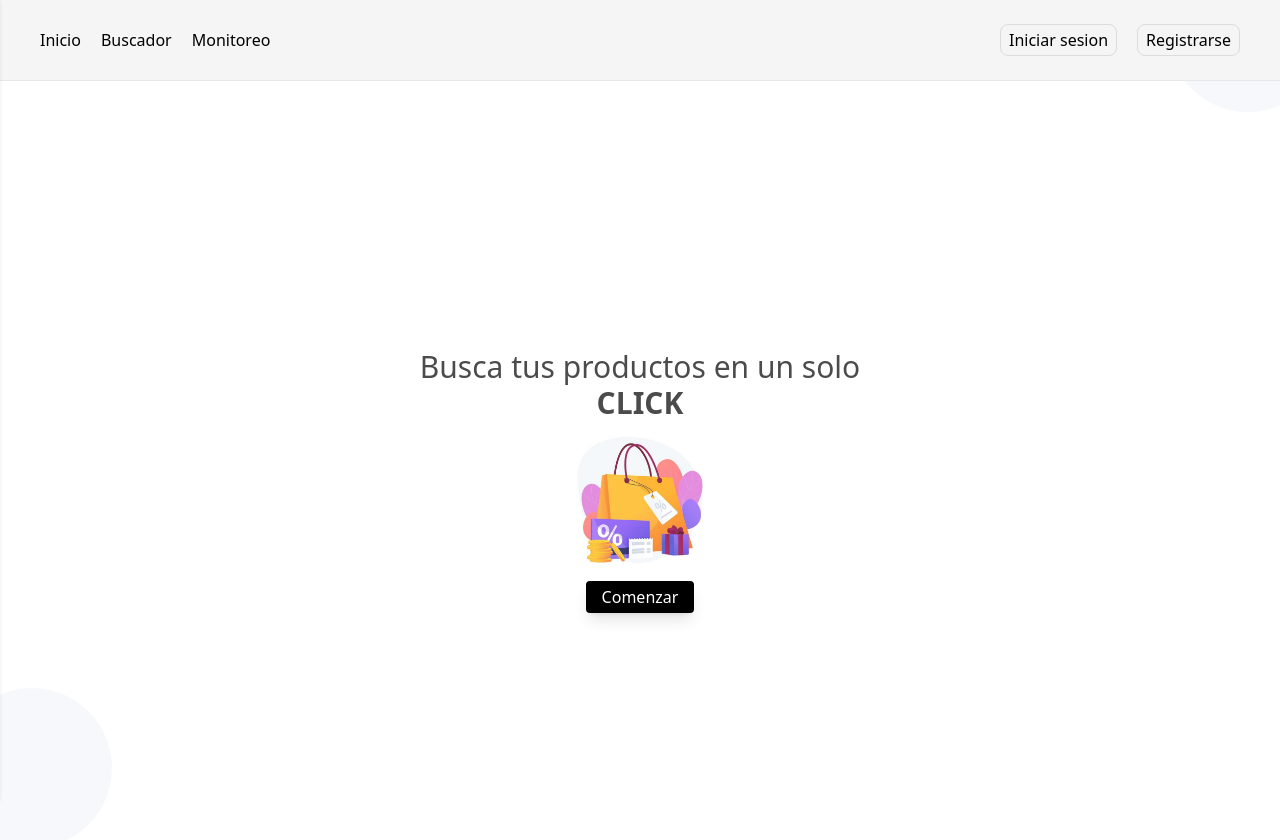
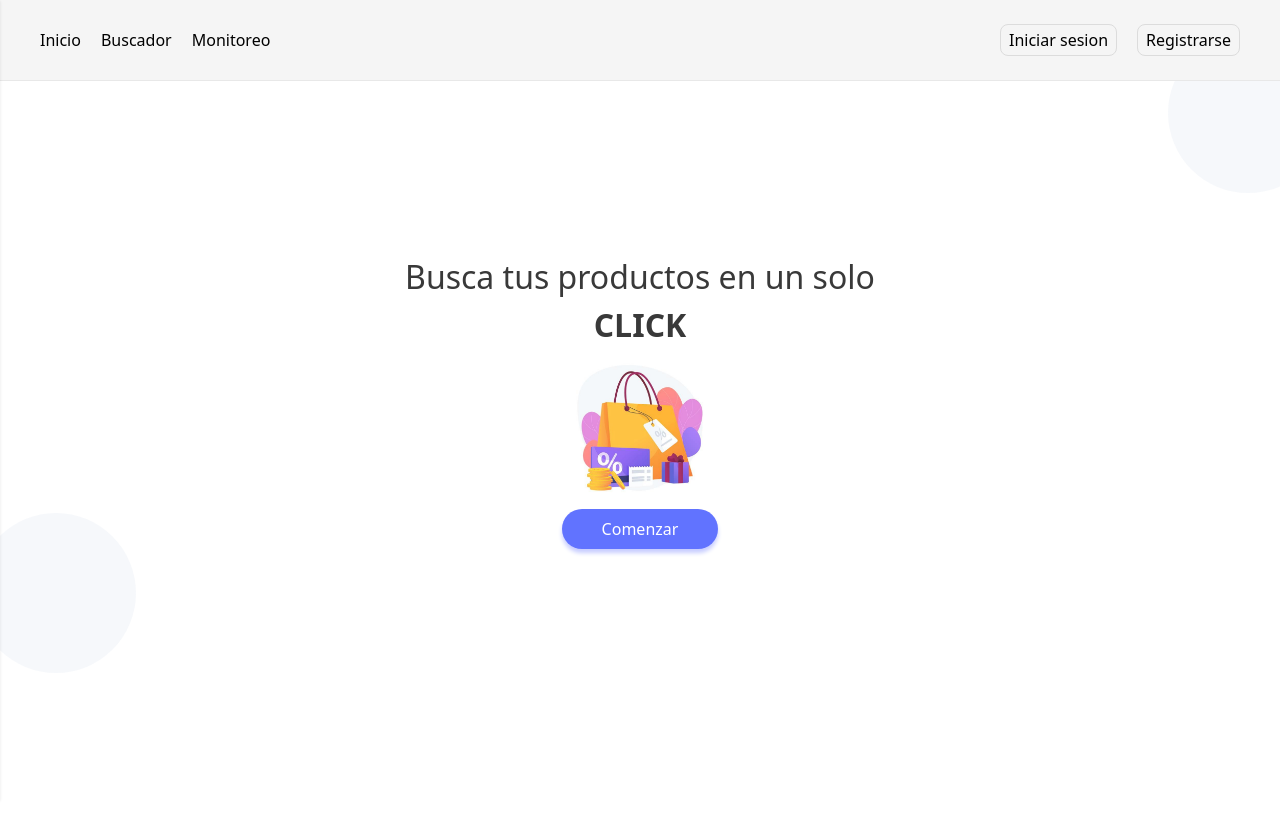
Before and after one commit to JesugG17/price-prowler-web, a React (Vite) app: page / in a window 1280 px wide. Shown: the top 840 px of the page. After the commit the page ends 800 px from the top, so only its background shows below. Built offline with nearby package versions, Linux system fonts and the light colour scheme.

Commit message:
cambio de Homepage de  tailwind a scss

```diff
--- a/src/common/routes/AppRouter.tsx
+++ b/src/common/routes/AppRouter.tsx
@@ -3,6 +3,7 @@ import { HomePage } from '../../modules/price-prowler/pages/HomePage/HomePage';
 import { TrackingPage } from '../../modules/price-prowler/pages/TrackingPage';
 import { SearchPage } from '@/modules/price-prowler/pages/SearchPage';
 import { Header } from '../../modules/ui/components/Header/Header';
+
 
 export const AppRouter = () => {
   return (
--- /dev/null
+++ b/src/modules/price-prowler/pages/HomePage/HomePage.css
@@ -0,0 +1,54 @@
+.container-homepage {
+  position: relative;
+  display: flex;
+  flex-direction: column;
+  align-items: center;
+  justify-content: center;
+  height: 80vh;
+  width: 100vw;
+}
+.container-homepage p {
+  color: #393939;
+  font-size: 2rem;
+  text-align: center;
+}
+.container-homepage img {
+  width: 10rem;
+}
+.container-homepage a {
+  background-color: #6173FF;
+  color: #FFF;
+  border-radius: 2rem;
+  padding: 0.5rem 2.5rem;
+  box-shadow: 0px 0.25rem 0.25rem #c7cdff;
+  transition: opacity 200ms linear;
+}
+.container-homepage a:hover {
+  opacity: 90%;
+}
+
+.bg-circle-top {
+  background-color: #e2e8f0;
+  border-radius: 50%;
+  height: 10rem;
+  opacity: 30%;
+  width: 10rem;
+  position: absolute;
+  top: -3rem;
+  right: -3rem;
+  bottom: auto;
+  left: auto;
+  z-index: -10;
+}
+
+.bg-circle-bottom {
+  background-color: #e2e8f0;
+  border-radius: 50%;
+  height: 10rem;
+  opacity: 30%;
+  width: 10rem;
+  position: absolute;
+  bottom: 3rem;
+  left: -1.5rem;
+  z-index: -10;
+}/*# sourceMappingURL=HomePage.css.map */
--- a/src/modules/price-prowler/pages/HomePage/HomePage.scss
+++ b/src/modules/price-prowler/pages/HomePage/HomePage.scss
@@ -0,0 +1,63 @@
+$text-xl: 2rem;
+$black: #1F1F1F;
+$light-blue: #6173FF;
+$white: #FFF;
+
+.container-homepage{
+    position: relative;
+    display: flex;
+    flex-direction: column;
+    align-items: center;
+    justify-content: center;
+    height: 80vh;
+    width: 100vw;
+
+    p{
+        color: lighten($color: $black, $amount: 10);
+        font-size: $text-xl;
+        text-align: center;
+    }
+
+    img{
+        width: 10rem;
+    }
+
+    //'bg-black rounded text-white py-1 px-4 shadow-lg hover:brightness-110 transition-all duration-200
+    a{
+        background-color: $light-blue;
+        color: $white;
+        border-radius: 2rem;
+        padding: 0.5rem 2.5rem;
+        box-shadow: 0px 0.25rem 0.25rem lighten($light-blue, 20);
+
+        transition: opacity 200ms linear;
+        &:hover{
+            opacity: 90%;
+        }
+    }
+}
+
+//'bg-slate-200 w-40 h-40 -z-10 opacity-30 rounded-full absolute -top-12 -right-12
+@mixin bg-circle($top:auto, $right:auto, $bottom:auto, $left:auto){
+    background-color: #e2e8f0;
+    border-radius: 50%;
+    height: 10rem;
+    opacity: 30%;
+    width: 10rem;
+
+    position: absolute;
+    top: $top;
+    right: $right;
+    bottom: $bottom;
+    left: $left;
+    z-index: -10;
+
+}
+
+.bg-circle-top{
+    @include bg-circle(-3rem, -3rem)
+}
+.bg-circle-bottom{
+    @include bg-circle(null, null, 3rem, -1.5rem)
+}
+//'bg-slate-200 w-40 h-40 opacity-30 rounded-full absolute -bottom-12 -left-12
--- a/src/modules/price-prowler/pages/HomePage/HomePage.tsx
+++ b/src/modules/price-prowler/pages/HomePage/HomePage.tsx
@@ -1,21 +1,22 @@
 import { Link } from 'react-router-dom';
+import './HomePage.scss';
 
 export const HomePage = () => {
   return (
-    <div className='w-full px-4 h-screen flex flex-col justify-center items-center'>
-      <p className='text-3xl opacity-70 text-center'>
+    <div className='container-homepage'>
+      <p>
         Busca tus productos en un solo <br />
         <strong>CLICK</strong>
       </p>
-      <img className='w-40' src='/img/homepage.jpg' alt='' />
+      <img src='/img/homepage.jpg' alt='' />
       <Link
         to='/search'
-        className='bg-black rounded text-white py-1 px-4 shadow-lg hover:brightness-110 transition-all duration-200'
+        className=''
       >
         Comenzar
       </Link>
-      <div className='bg-slate-200 w-40 h-40 -z-10 opacity-30 rounded-full absolute -top-12 -right-12'></div>
-      <div className='bg-slate-200 w-40 h-40 opacity-30 rounded-full absolute -bottom-12 -left-12'></div>
+      <div className='bg-circle-top'></div>
+      <div className='bg-circle-bottom'></div>
     </div>
   );
 };
--- /dev/null
+++ b/src/modules/ui/components/Header/Header.css
@@ -0,0 +1,54 @@
+* {
+  box-sizing: border-box;
+  margin: 0;
+  padding: 0;
+}
+
+header {
+  font-size: 1rem;
+  font-weight: 500;
+  background-color: whitesmoke;
+  border-bottom: 1px solid #e8e8e8;
+  padding: 1.5rem 2.5rem;
+  width: 100vw;
+}
+
+nav {
+  display: flex;
+  justify-content: space-between;
+  height: 2rem;
+}
+nav div {
+  display: flex;
+  gap: 1.25rem;
+}
+
+ul {
+  display: flex;
+  align-items: center;
+  gap: 1.25rem;
+}
+ul li {
+  border-bottom: 2px transparent;
+  transition: border-bottom-color 0.3s ease-out;
+}
+ul li:hover {
+  color: #6173FF;
+  border-bottom: 2px solid #6173FF;
+}
+
+.container-nav-button button {
+  align-items: center;
+  display: flex;
+  border: 1px solid gainsboro;
+  border-radius: 0.5rem;
+  padding: 0.5rem;
+  transition: background-color 0.3s ease-out;
+  transition: border-color 0.3s ease-out;
+}
+.container-nav-button button:hover {
+  color: #7081ff;
+  background-color: white;
+  border: 1px solid darkgray;
+  box-shadow: 0px 0.25rem 0.25rem white;
+}/*# sourceMappingURL=Header.css.map */
--- a/src/modules/ui/components/Header/Header.scss
+++ b/src/modules/ui/components/Header/Header.scss
@@ -3,6 +3,11 @@ $padding-lateral: 2.5rem;
 $nav-gap: 1.25rem;
 $light-blue: #6173FF;
 
+*{
+    box-sizing: border-box;
+    margin: 0;
+    padding: 0;
+}
 
 header{
     font: {
--- a/src/modules/ui/components/Header/Header.tsx
+++ b/src/modules/ui/components/Header/Header.tsx
@@ -1,6 +1,6 @@
 import { useState } from 'react';
 import { Sidebar } from '../Sidebar';
-import './Header.scss'
+import './Header.scss';
 
 export const Header = () => {
   const [openMobileMenu, setOpenMobileMenu] = useState(false);
```
Also changed, not shown: 2 other files (tests, documents, lock files or other folders).
